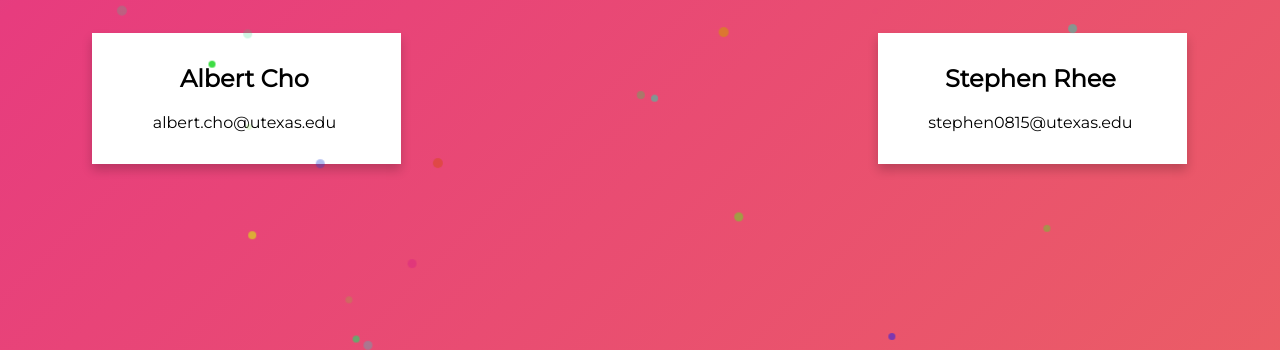
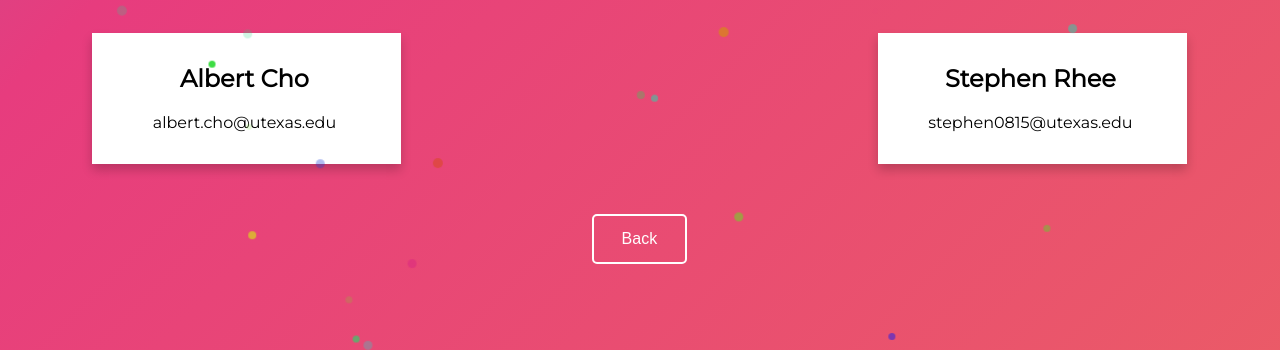
Before and after one commit to jamesjd210/medview, a Flask app: template templates/about_us.html in a window 1280 px wide. Shown: the part 642-992 px from the top of the page. Run offline with Flask 2, Linux system fonts and the light colour scheme; the template is opened without the code that fills it, so the values that code supplies are empty.

Commit message:
Added transparent hover back button.

```diff
--- a/static/css/styles_about.css
+++ b/static/css/styles_about.css
@@ -4,6 +4,38 @@
     background: linear-gradient(-45deg, #ee7752, #e73c7e, #23a6d5, #23d5ab);
     background-size: 400% 400%;
     animation: gradient 15s ease infinite;
+  }
+
+  .btn {
+    border: 2px solid black;
+    background-color: Transparent;
+    background-repeat:no-repeat;
+    color: white;
+    padding: 14px 28px;
+    font-size: 16px;
+    cursor: pointer;
+    border-radius: 5px;
+  }
+
+  .back {
+    border-color: white;
+    color: white;
+  }
+
+  .back:hover {
+    background-color: white;
+    color: black;
+  }
+
+  /* Green */
+  .success {
+    border-color: #4CAF50;
+    color: green;
+  }
+
+  .success:hover {
+    background-color: #4CAF50;
+    color: white;
   }
 
   @keyframes gradient {
--- a/templates/about_us.html
+++ b/templates/about_us.html
@@ -108,6 +108,20 @@
 
         </div>
 
+        <div class="row">
+
+            <div class="column fade-in5">
+            </div>
+
+            <div class="column fade-in5">
+                <a href="home_page.html"><button class="btn back">Back</button></a>
+            </div>
+
+            <div class="column fade-in5">
+            </div>
+
+        </div>
+
     </div>
   </body>
 </html>
```
